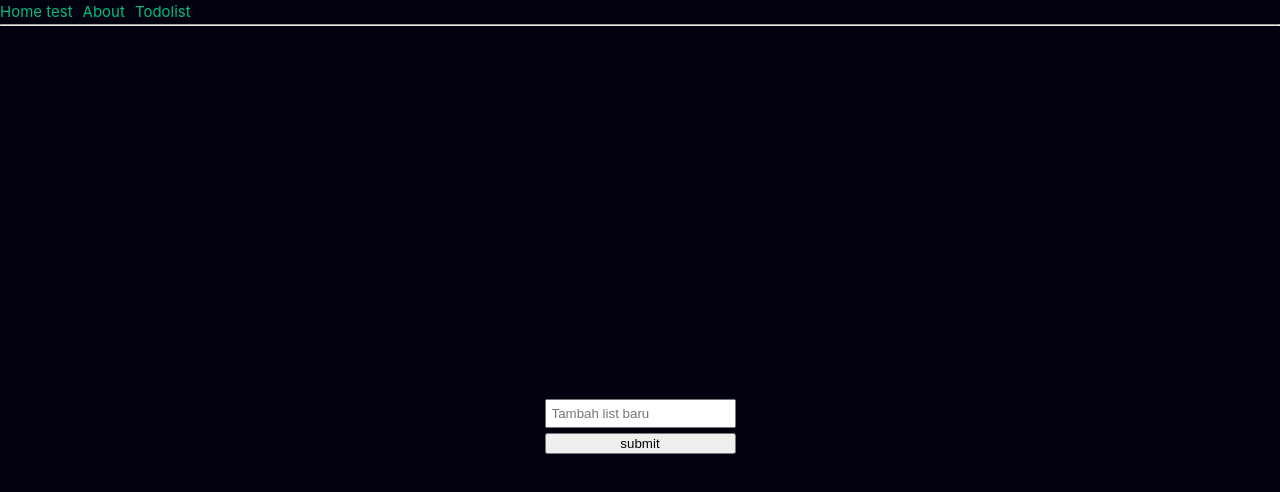
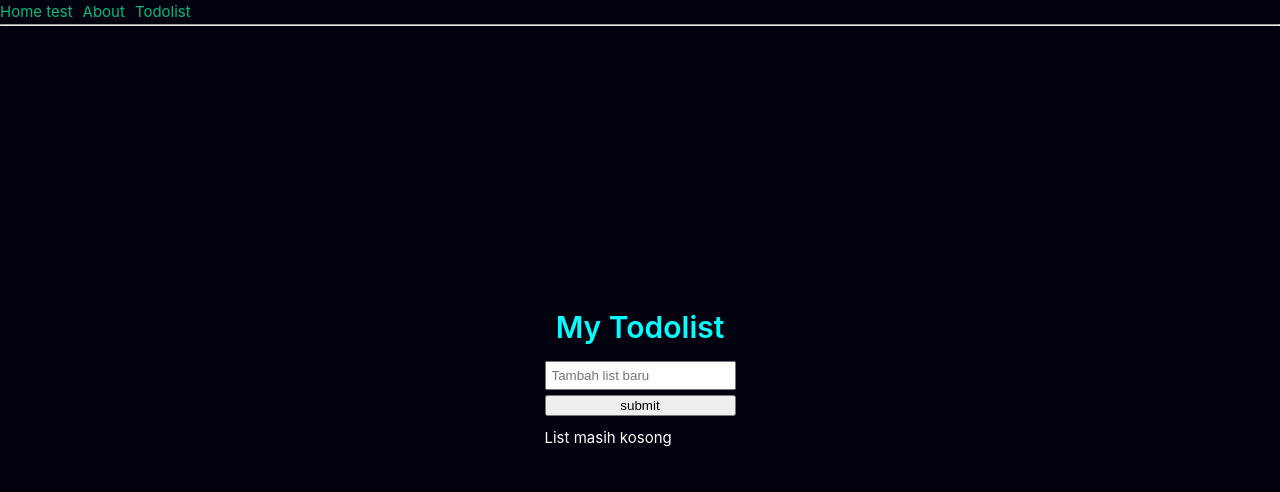
Before and after one commit to refaldy04/vue-todolist, a Vue app: page /todolist in a window 1280 px wide. Shown: the top 492 px of the page. Built offline with nearby package versions, Linux system fonts and the light colour scheme.

Commit message:
update : implement v-if

```diff
--- a/src/views/TodolistView.vue
+++ b/src/views/TodolistView.vue
@@ -26,6 +26,7 @@ const recieveEmit = (value: string) => {
 
 <template>
   <div class="container">
+    <h1>My Todolist</h1>
     <div>
       <form @submit.prevent="addList(todolistForm.title)">
         <input
@@ -36,7 +37,7 @@ const recieveEmit = (value: string) => {
         <button type="submit">submit</button>
       </form>
 
-      <ul>
+      <ul v-if="todoList.length">
         <li v-for="(item, index) in todoList" :key="index">
           <TodoList
             :title="item.title"
@@ -44,6 +45,8 @@ const recieveEmit = (value: string) => {
           />
         </li>
       </ul>
+
+      <p v-else>List masih kosong</p>
     </div>
   </div>
 </template>
@@ -54,7 +57,12 @@ div.container {
   flex-direction: column;
   justify-content: center;
   align-items: center;
-  min-height: 100vh;
+  min-height: calc(100vh - 100px);
+}
+
+h1 {
+  font-weight: 600;
+  margin-bottom: 10px;
 }
 
 form {
@@ -75,4 +83,8 @@ ul {
 li {
   list-style-type: none;
 }
+
+p {
+  margin-top: 10px;
+}
 </style>
```
